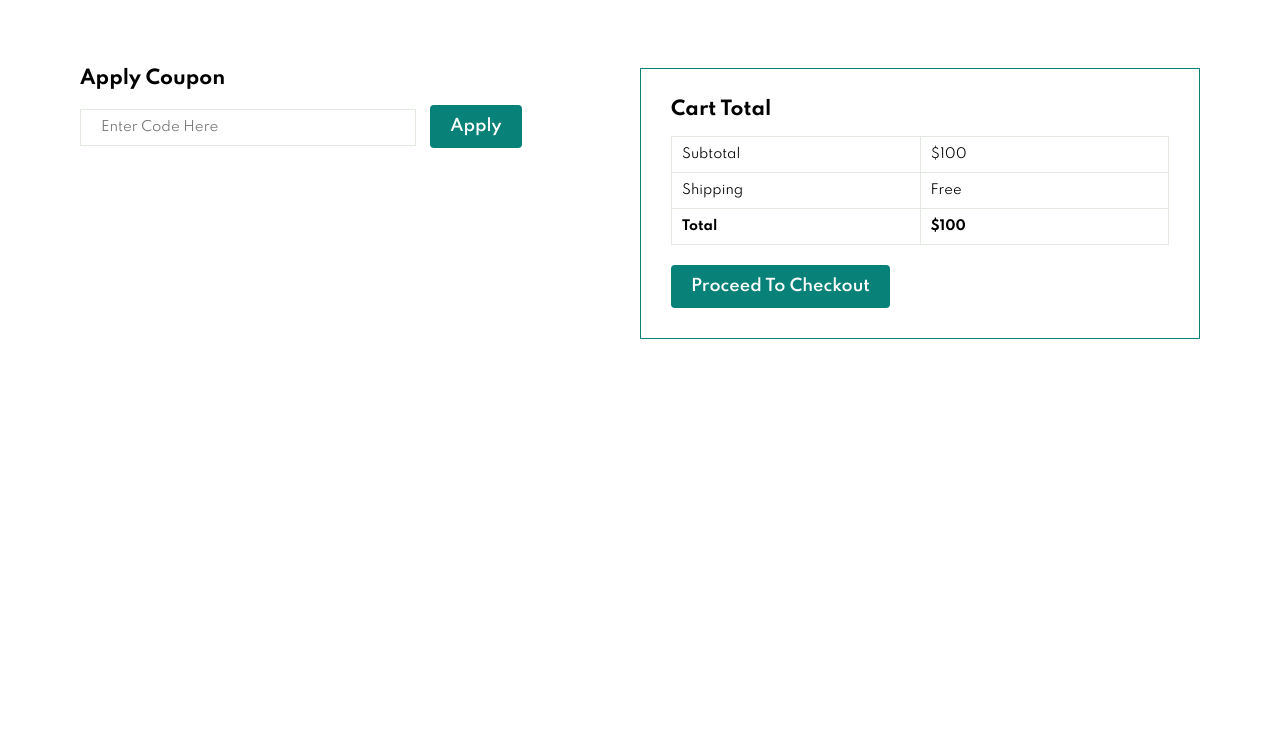
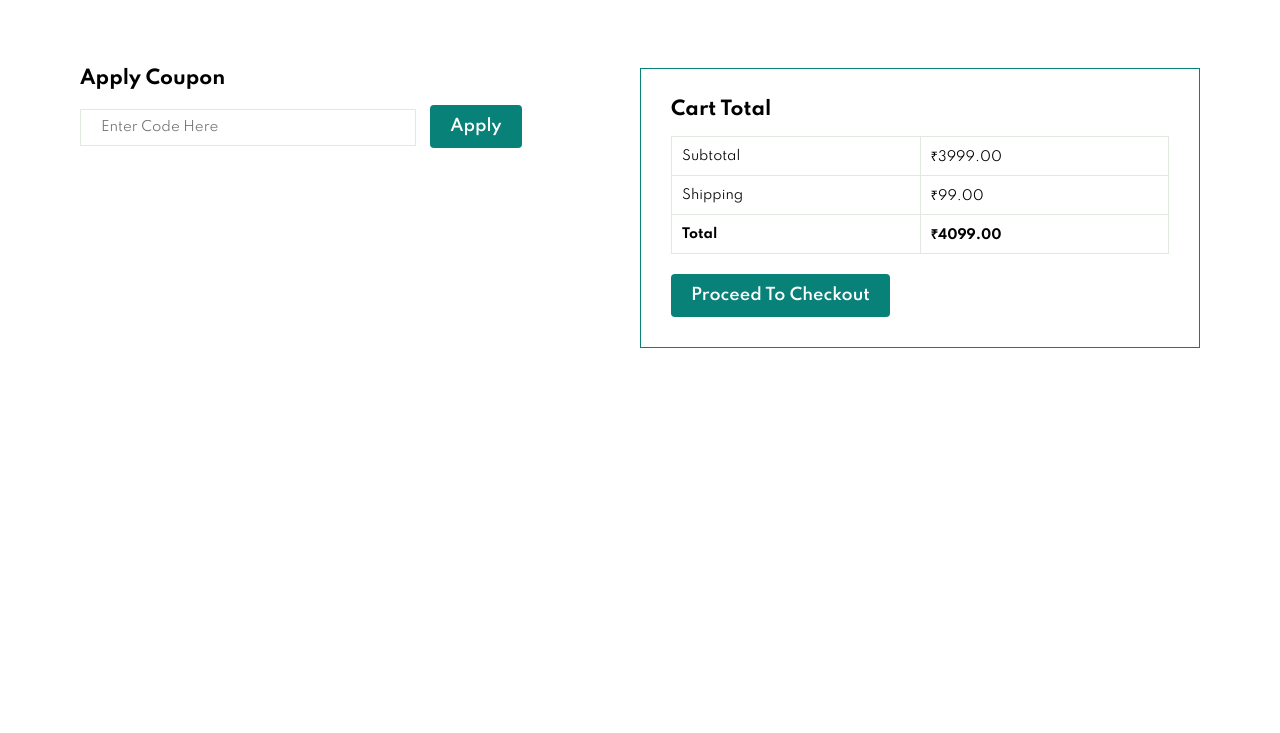
Before and after one commit to Kunalk1102/Kunal-Ecommerce, a plain HTML site: page cart.html in a window 1280 px wide. Shown: the part 920-1653 px from the top of the page. Drawn offline with Linux system fonts and the light colour scheme.

Commit message:
Update cart.html

```diff
--- a/cart.html
+++ b/cart.html
@@ -93,16 +93,16 @@
         <table>
             <tr>
                <td>Subtotal</td>
-               <td>$100</td>
+               <td>₹3999.00</td>
             </tr>
             <tr>
                 <td>Shipping</td>
-                <td>Free</td>
+                <td>₹99.00</td>
             </tr>
 
             <tr>
                 <td><strong>Total</strong></td>
-                <td><Strong>$100</Strong></td>
+                <td><Strong>₹4099.00</Strong></td>
             </tr>
         </table>
         <button class="normal">Proceed To Checkout</button>
```
